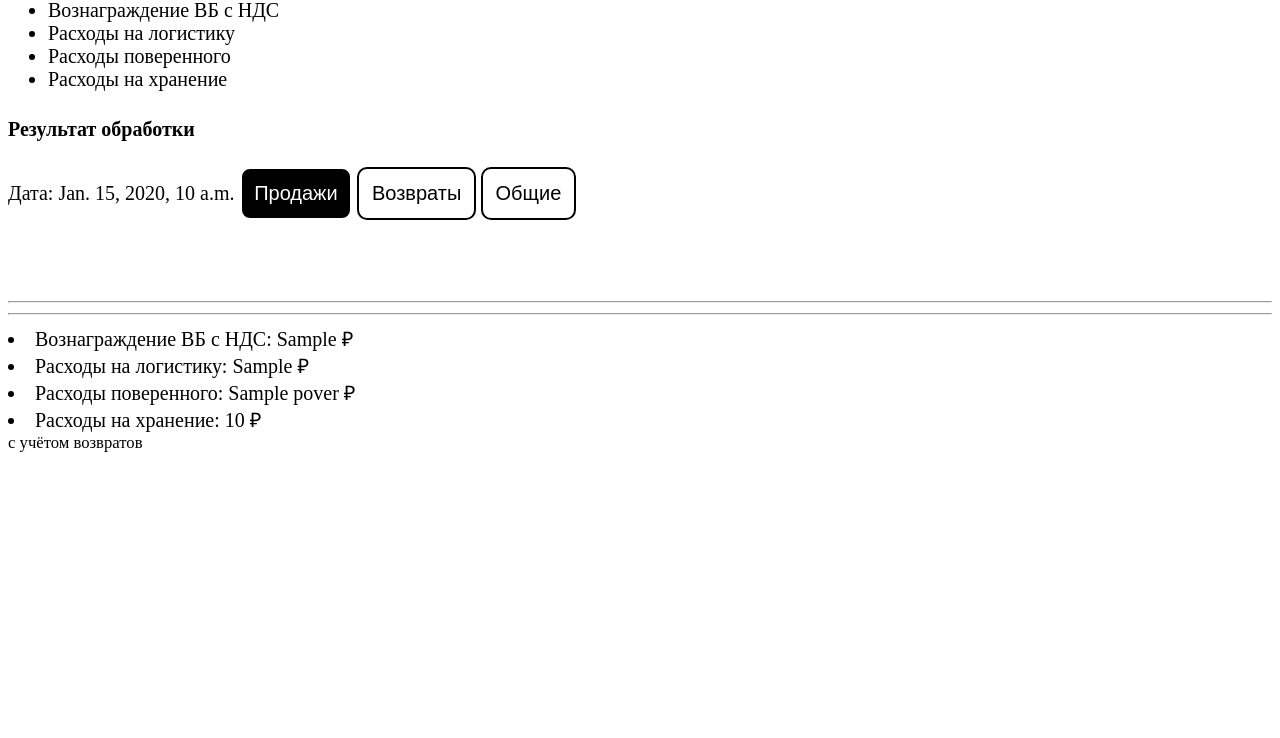
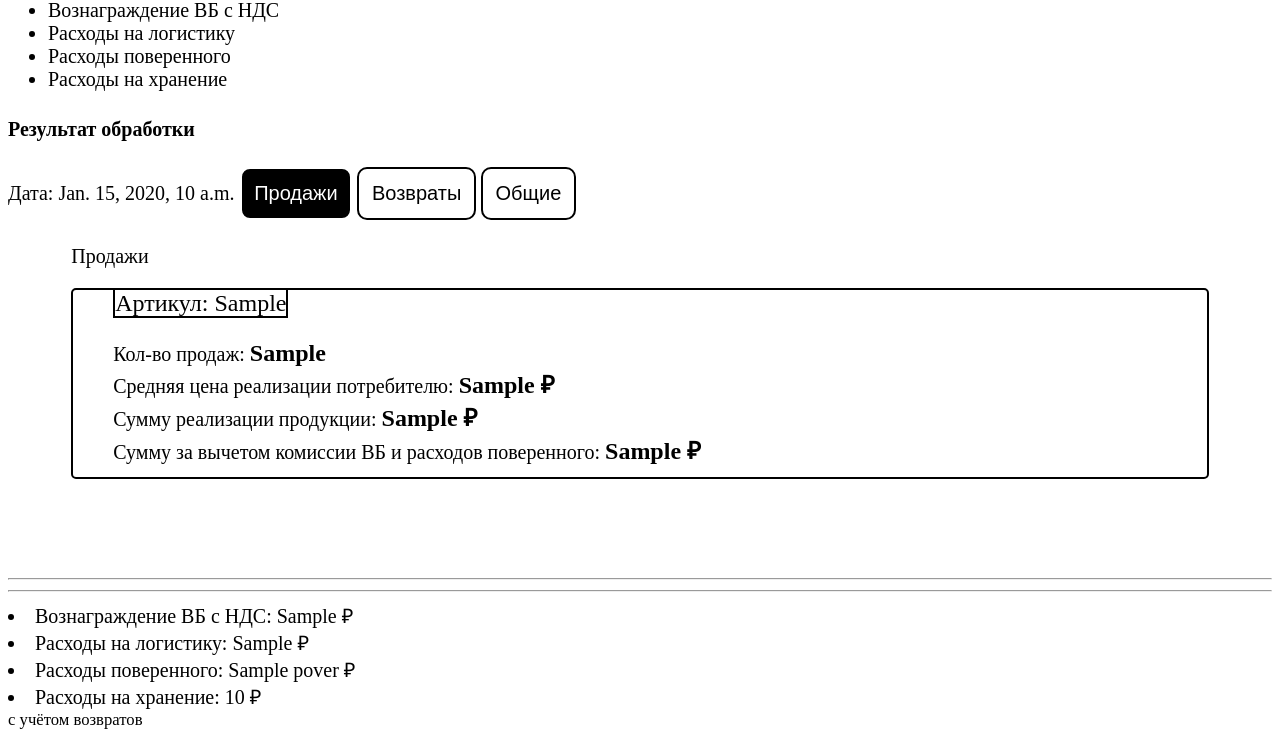
Before and after one commit to kk317Q/wbReportApp, a Django app: template wbReportApp1/templates/wbReportApp11/results.html in a window 1280 px wide. Shown: the part 567-1305 px from the top of the page. Before the commit the page ends 1019 px from the top, so only its background shows below. Run offline with Django 3.2, Linux system fonts and the light colour scheme; the template is opened without the code that fills it: most values are stand-ins (such as "Sample title", 1, 10 or a date in 2020).

Commit message:
First deployment

```diff
--- a/wbReportApp1/templates/wbReportApp11/results.html
+++ b/wbReportApp1/templates/wbReportApp11/results.html
@@ -12,7 +12,7 @@
 
 
             <!--По каждой позиции-->
-            <div id="salesPart" class="processingResults" style="display:none;">
+            <div id="salesPart" class="processingResults" style="display:block;">
                 Продажи
                 {% for positionRows in salesList %}
                 <ul class="productReportCard">
```
